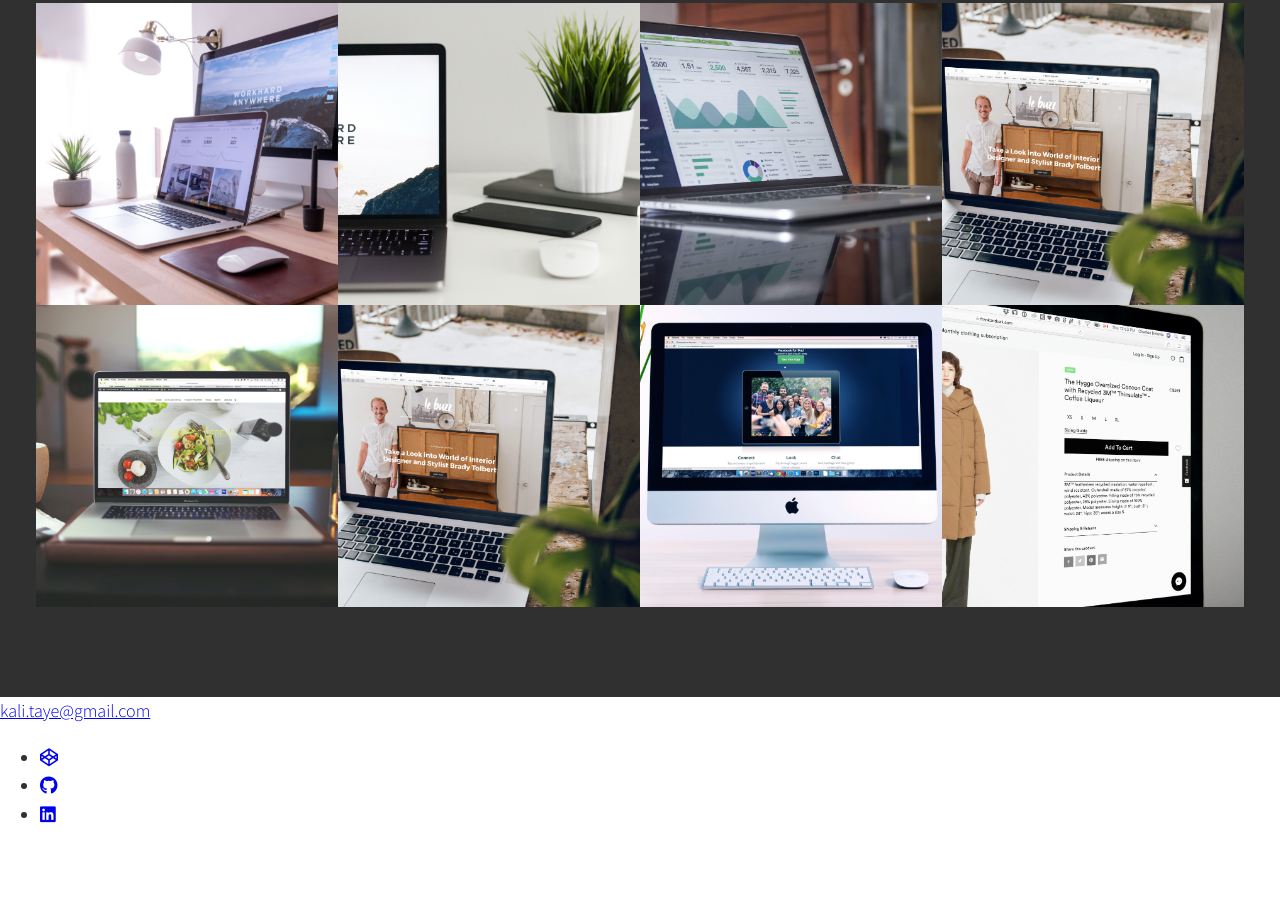
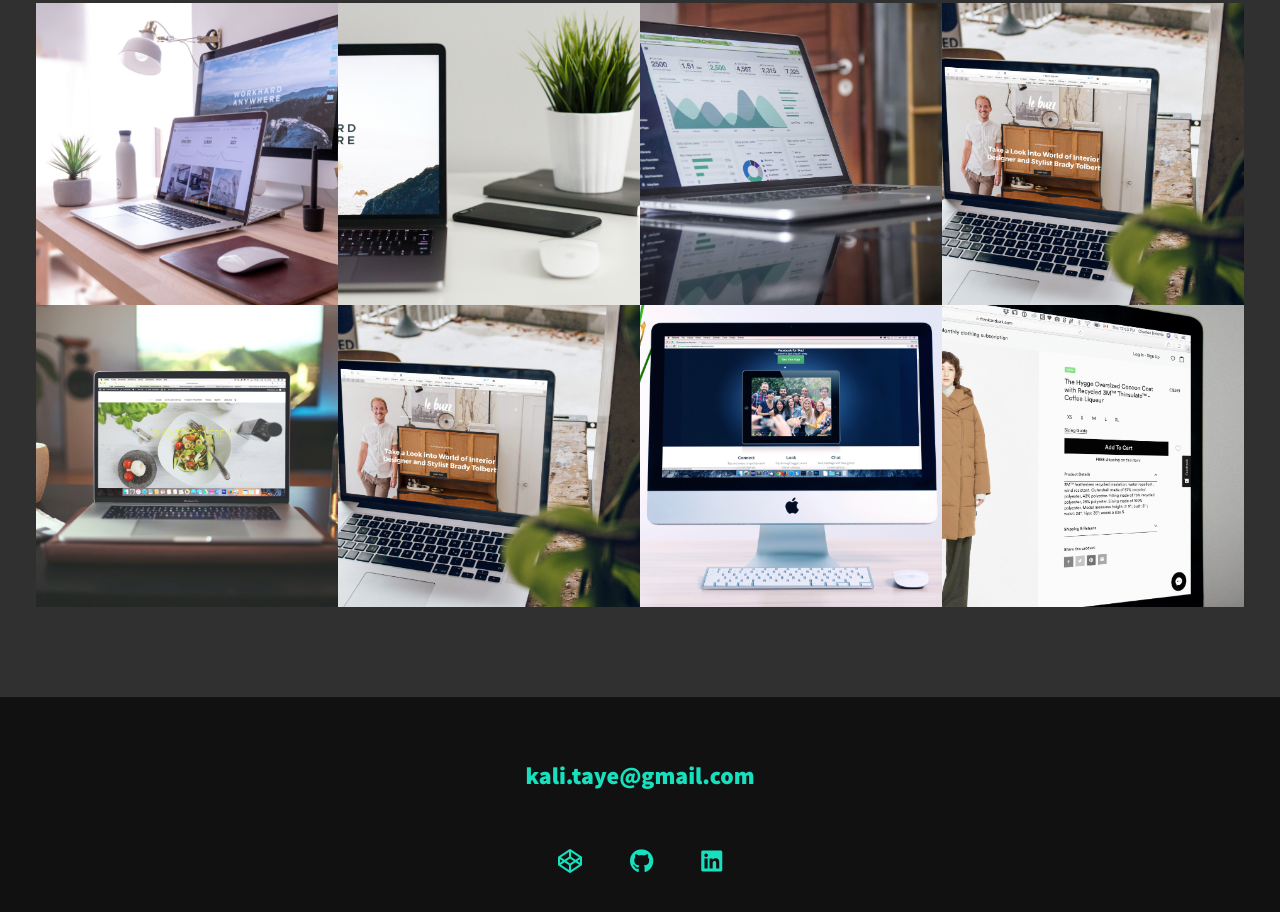
Before and after one commit to KalkidanTaye/Portfolio, a plain HTML site: page index.html in a window 1280 px wide. Shown: the part 1940-2852 px from the top of the page. Before the commit the page ends 2788 px from the top, so only its background shows below. Drawn offline with nearby package versions, Linux system fonts and the light colour scheme.

Commit message:
Style: Footer

```diff
--- a/css/style.css
+++ b/css/style.css
@@ -299,3 +299,48 @@ nav {
     transform: scale(1.2);
     opacity: .5;
 }
+
+/* Footer */
+
+.footer{
+    background: #111;
+    color: var(--crl-accent);
+    text-align: center;
+    padding: 2.5em 0;
+    font-size: var(--fs-h3);
+}
+
+.footer a {
+    /* color: inherit; */
+    color: inherit;
+    text-decoration: none;
+}
+
+.footer_link{
+    font-weight: var(--fw-bold);
+}
+
+.footer_link:hover,
+.social_list_link:hover{
+    opacity: .7;
+}
+
+.footer_link:hover{
+    text-decoration: underline;
+}
+
+.social_list{
+    list-style: none;
+    display: flex;
+    justify-content: center;
+    margin: 2em 0 0;
+    padding: 0;
+}
+
+.social_list_item{
+    margin: 0 .5em;
+}
+
+.social_list_link{
+    padding: .5em;
+}
--- a/index.html
+++ b/index.html
@@ -134,7 +134,7 @@
     </section>
 
     <!-- footer -->
-    <footer>
+    <footer class="footer">
         <a href="mailto:kali.taye@gmail.com" class="footer_link">kali.taye@gmail.com</a>
         <ul class="social_list">
                 <li class="social_list_item"><a class="social_list_link" href="https://codepen.io/kalkidantaye"><i class="fab fa-codepen"></i></a></li>
```
